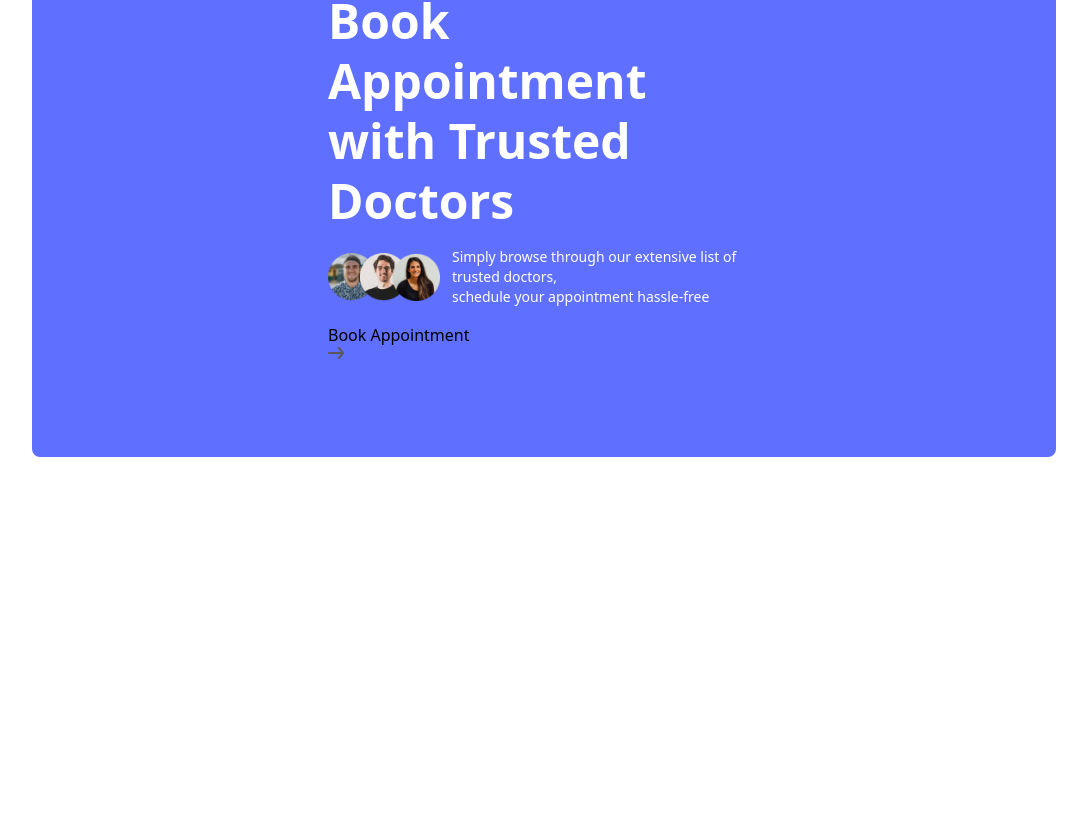
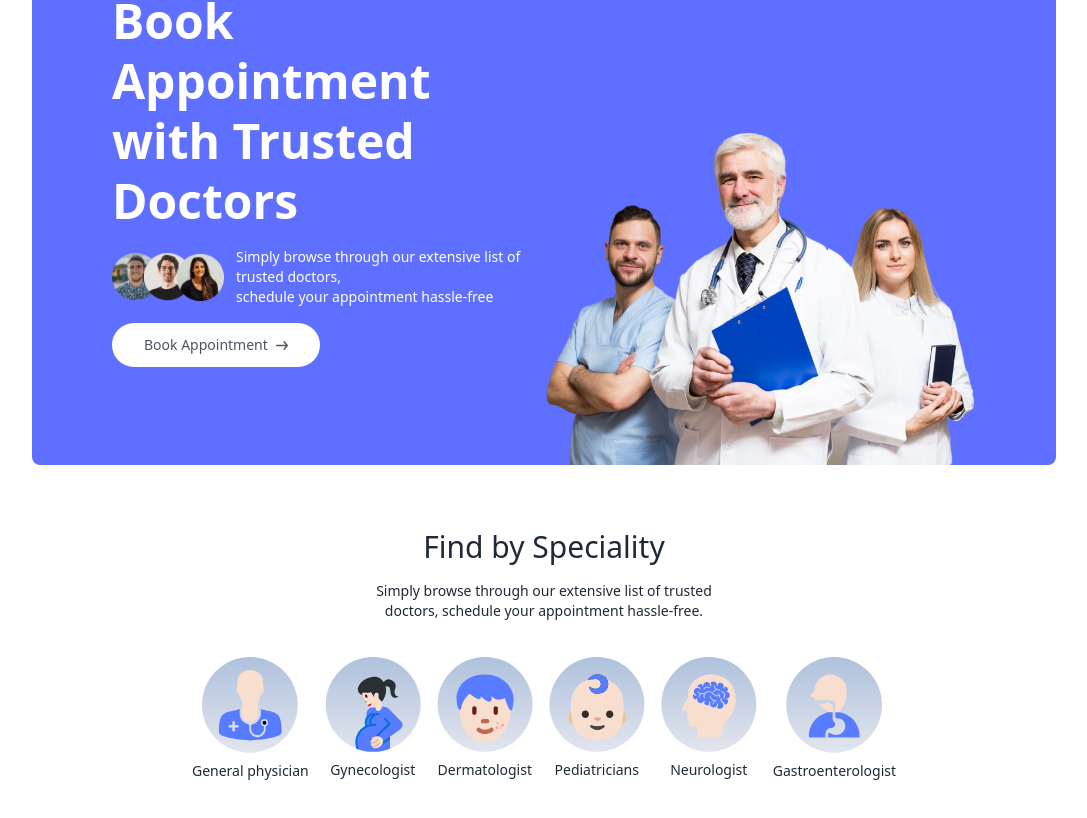
Before and after one commit to Priyanshx10/Pr-Appointment, a React (Vite) app in the folder frontend/: page / in a window 1280 px wide. Shown: the part 230-1048 px from the top of the page, without its empty margins (96-1183 px from the left). Before the commit the page ends 800 px from the top, so only its background shows below. Built offline with nearby package versions, Linux system fonts and the light colour scheme.

Commit message:
Implement the Speciality Section.

```diff
--- a/frontend/src/components/Header.jsx
+++ b/frontend/src/components/Header.jsx
@@ -11,16 +11,20 @@ const Header = () => {
           <img src={assets.group_profiles} alt="" className="w-28" />
           <p>
             Simply browse through our extensive list of trusted doctors,
-            <br /> schedule your appointment hassle-free
+            <br className="hidden sm:block" /> schedule your appointment
+            hassle-free
           </p>
         </div>
-        <a href="">
+        <a
+          href="#speciality"
+          className="flex items-center gap-2 bg-white px-8 py-3  rounded-full text-gray-600 text-sm m-auto md:m-0 hover:scale-105 transition-all duration-300"
+        >
           Book Appointment
-          <img src={assets.arrow_icon} alt="" />
+          <img src={assets.arrow_icon} alt="" className="w-3" />
         </a>
       </div>
 
-      <div className="md:1/2 relative">
+      <div className="md:w-1/2 relative">
         <img
           className="w-full md:absolute bottom-0 h-auto rounded-lg"
           src={assets.header_img}
--- /dev/null
+++ b/frontend/src/components/SpecialityMenu.jsx
@@ -0,0 +1,34 @@
+import React from "react";
+import { specialityData } from "../assets/assets";
+import { Link } from "react-router-dom";
+
+const SpecialityMenu = () => {
+  return (
+    <div
+      id="#speciality"
+      className="flex flex-col items-center gap-4 py-16 text-gray-800"
+    >
+      <h1 className="text-3xl font-medium">Find by Speciality</h1>
+      <p className="sm:w-1/3 text-center text-sm">
+        Simply browse through our extensive list of trusted doctors, schedule
+        your appointment hassle-free.
+      </p>
+
+      <div className="flex sm:justify-center gap-4 pt-5 w-full overflow-scroll ">
+        {specialityData.map((item, index) => (
+          <Link
+            onClick={() => scrollTo(0, 0)}
+            to={`/doctors/${item.speciality}`}
+            key={index}
+            className="flex flex-col items-center text-sm cursor-pointer flex-shrink-0 hover:translate-y-[-10px] transition-all duration-500"
+          >
+            <img src={item.image} alt="" className="w-16 sm:w-24 mb-2" />
+            <p className="">{item.speciality}</p>
+          </Link>
+        ))}
+      </div>
+    </div>
+  );
+};
+
+export default SpecialityMenu;
--- a/frontend/src/index.css
+++ b/frontend/src/index.css
@@ -5,3 +5,7 @@
 .active hr {
   @apply block;
 }
+
+::-webkit-scrollbar {
+  @apply hidden;
+}
--- a/frontend/src/pages/Home.jsx
+++ b/frontend/src/pages/Home.jsx
@@ -1,9 +1,11 @@
 import Header from "../components/Header";
+import SpecialityMenu from "../components/SpecialityMenu";
 
 const Home = () => {
   return (
     <div>
       <Header />
+      <SpecialityMenu />
     </div>
   );
 };
```
